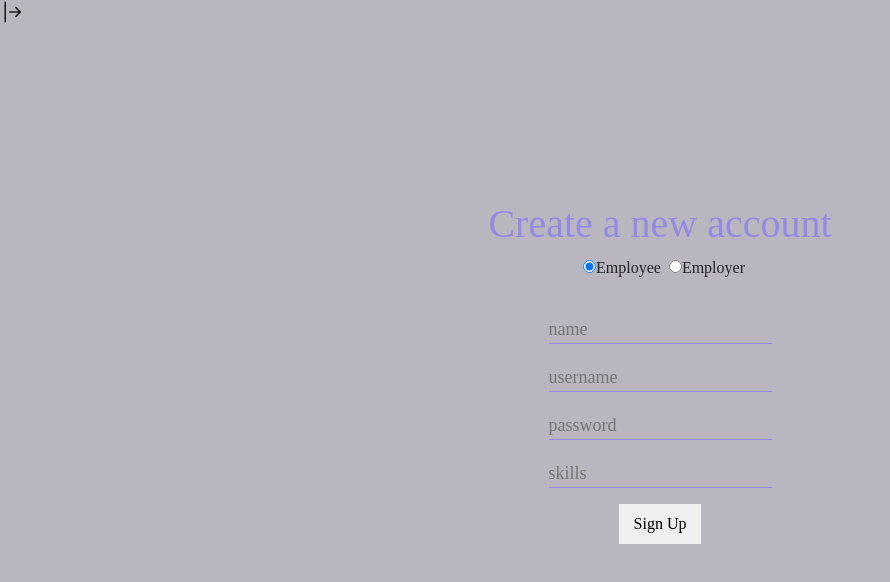
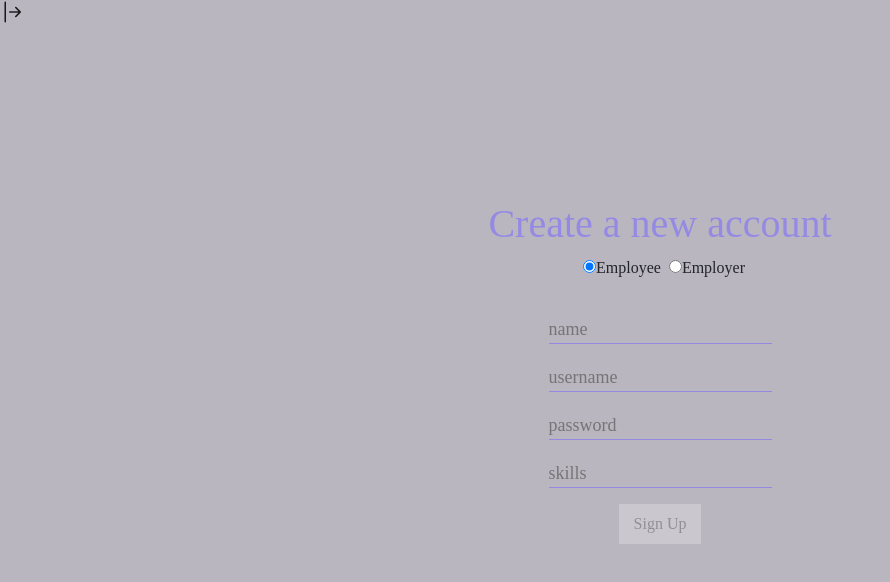
Before and after one commit to dartik24/Hyperlink, a React (Create React App) app in the folder frontend/: page /signup in a window 1280 px wide. Shown: the top 582 px of the page, without its empty margins (0-890 px from the left). Built offline with nearby package versions, Linux system fonts and the light colour scheme.

Commit message:
added form validation

```diff
--- a/frontend/src/components/input-form/input-form.jsx
+++ b/frontend/src/components/input-form/input-form.jsx
@@ -7,7 +7,9 @@ class InputForm extends React.Component {
     super(props);
 
     // Setup the state to map each input to its current value
-    let _state = {};
+    let _state = {
+      validPrimaryButton: false
+    };
     for (const input of props.inputs) {
       _state[input] = '';
     }
@@ -17,9 +19,22 @@ class InputForm extends React.Component {
 
   handleChange = (event) => {
     const { id, value } = event.target;
+
     this.setState({
+      validPrimaryButton: true,
       [id]: value,
+    }, () => {
+      for(var i = 0; i < this.props.inputs.length; i++) {
+        console.log(this.props.inputs[i]) //': ' + this.state[this.props.inputs[i]])
+        if(this.state[this.props.inputs[i]] === '') {
+          this.setState({
+            validPrimaryButton: false
+          })
+          break
+        }
+      }
     });
+
   };
 
   render() {
@@ -45,9 +60,14 @@ class InputForm extends React.Component {
       }
     }
 
+    var onSignUp = false
+    if(this.props.buttons.length === 1) {
+      onSignUp = true
+    }
+
     // Creates markup for buttons
     const buttons = this.props.buttons.map((button) => (
-      <button id={button.name} onClick={onclickGen(button.callback)} key={button.name}>
+      <button id={button.name} onClick={onclickGen(button.callback)} key={button.name} disabled={(onSignUp ? !(this.state.validPrimaryButton) : false) || (button.name === 'Login' ?  !(this.state.validPrimaryButton) : false)}>
         {button.name}
       </button>
     ));
--- a/frontend/src/pages/signup/signup.jsx
+++ b/frontend/src/pages/signup/signup.jsx
@@ -34,7 +34,7 @@ class Signup extends React.Component {
       ...curForm.state,
       employee: this.state.selectedOption === 'employee'
     };
-    console.log(userData);
+    //console.log(userData);
 
     if(formValid) {
       axios.post('http://localhost:4201/user', { data: userData }).then(r => {
```
